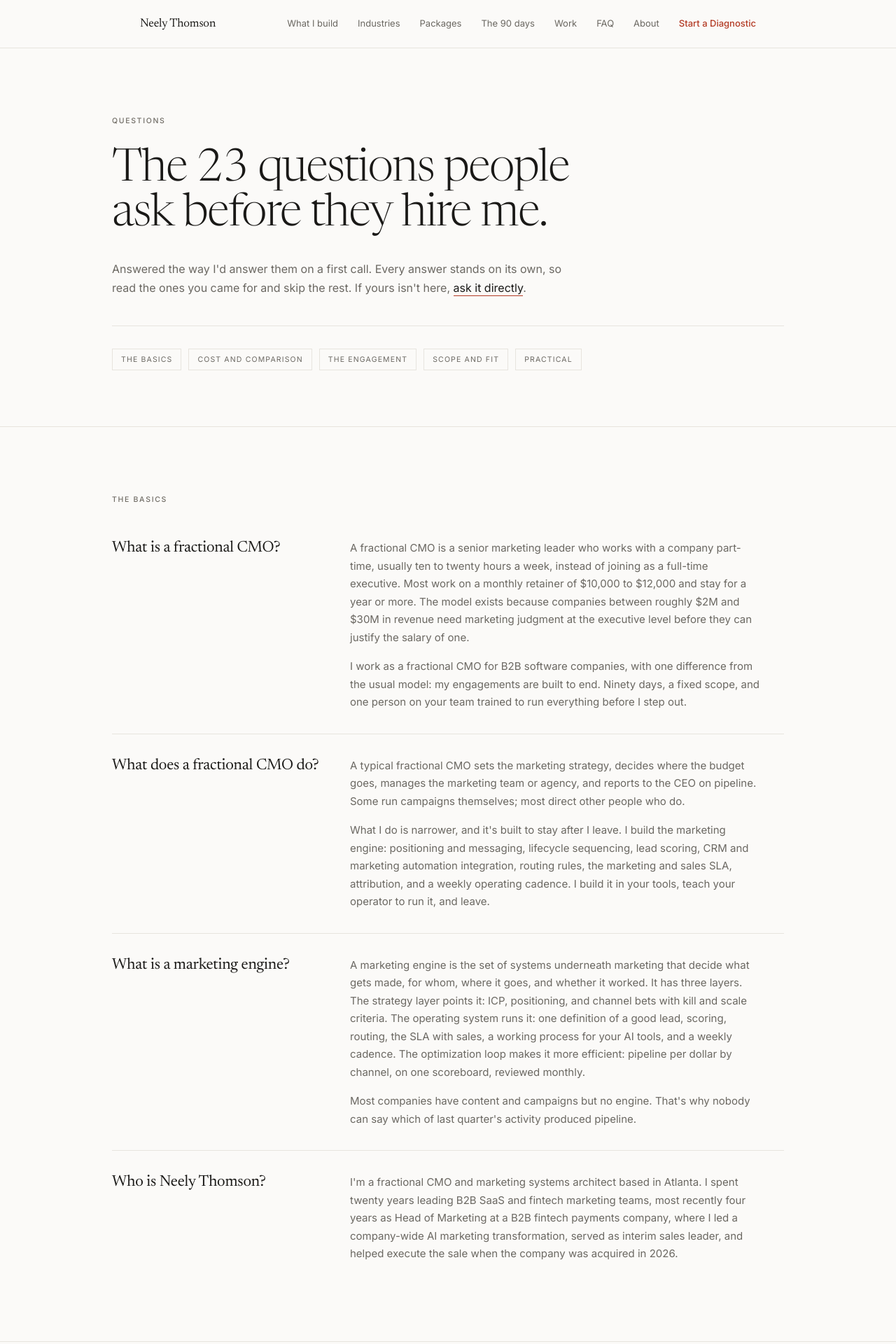
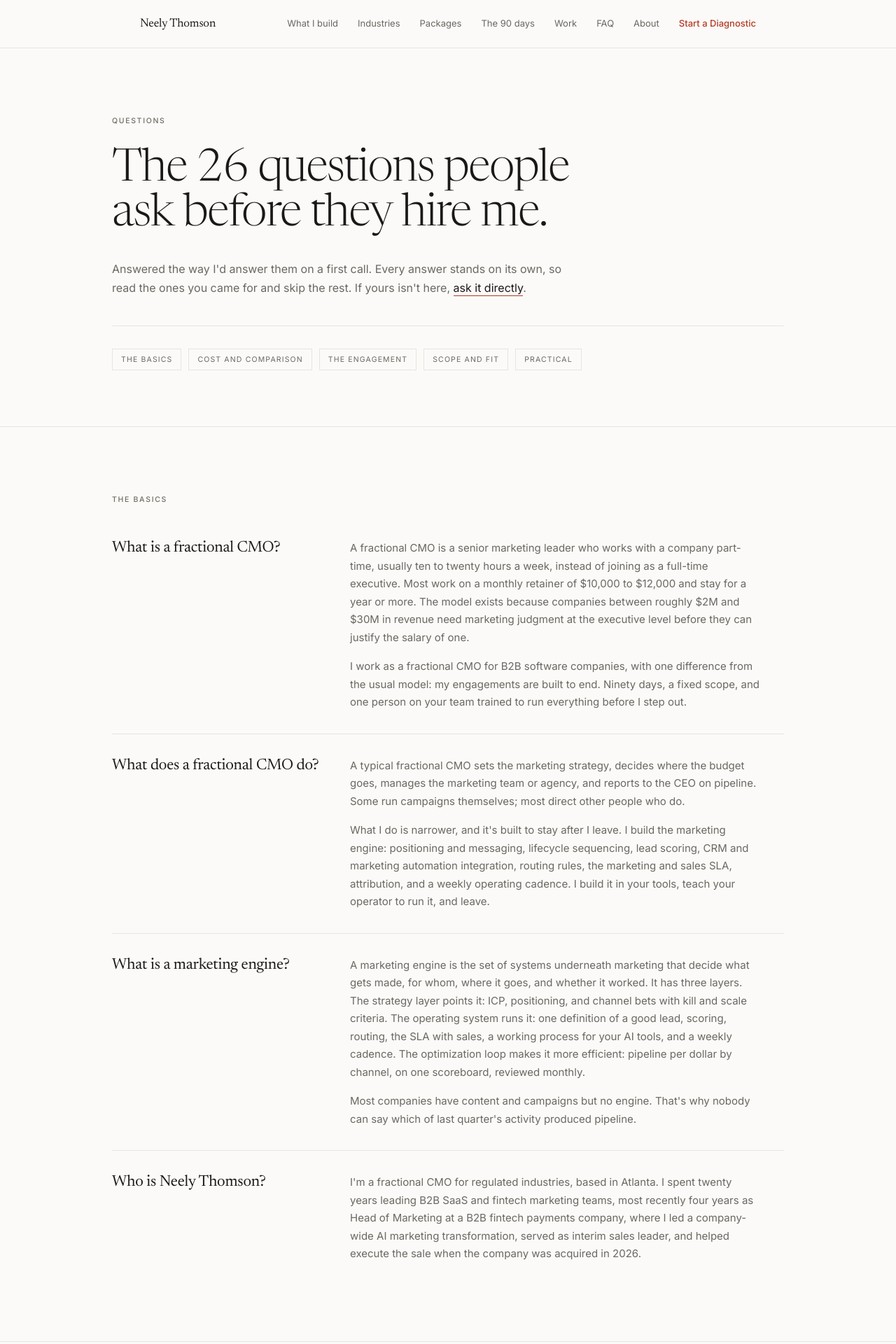
Before and after one commit to neelythomson/neelythomson-site, a Next.js app: page /faq in a window 1280 px wide. Shown: the top 1920 px of the page at 70% size. Built offline with nearby package versions, Linux system fonts and the light colour scheme.

Commit message:
FAQ: three regulated-industry questions (what counts, do you need to know our rules, working with legal), count now 26

```diff
--- a/src/app/faq/page.tsx
+++ b/src/app/faq/page.tsx
@@ -5,7 +5,7 @@ import Breadcrumbs from "@/components/Breadcrumbs";
 
 const TITLE = "Fractional CMO FAQ: How the Engagement Works, What It Costs, Who It's For";
 const DESCRIPTION =
-  "Twenty-two questions people ask before hiring a fractional CMO: what one does, what it costs, how a 90-day build differs from a retainer, and what you keep.";
+  "Twenty-six questions people ask before hiring a fractional CMO: what one does, what it costs, what counts as a regulated industry, how a 90-day build differs from a retainer, and what you keep.";
 
 export const metadata: Metadata = {
   title: TITLE,
@@ -52,7 +52,7 @@ const groups: Group[] = [
       {
         q: "Who is Neely Thomson?",
         a: [
-          "I'm a fractional CMO and marketing systems architect based in Atlanta. I spent twenty years leading B2B SaaS and fintech marketing teams, most recently four years as Head of Marketing at a B2B fintech payments company, where I led a company-wide AI marketing transformation, served as interim sales leader, and helped execute the sale when the company was acquired in 2026.",
+          "I'm a fractional CMO for regulated industries, based in Atlanta. I spent twenty years leading B2B SaaS and fintech marketing teams, most recently four years as Head of Marketing at a B2B fintech payments company, where I led a company-wide AI marketing transformation, served as interim sales leader, and helped execute the sale when the company was acquired in 2026.",
         ],
       },
     ],
@@ -151,6 +151,24 @@ const groups: Group[] = [
         q: "Who is this not for?",
         a: [
           "Companies that need someone to run marketing week to week; that's an operator hire, and I'll say so on the first call. Teams that need a manager more than a system; I don't manage people. Product-led companies where marketing is the whole growth engine and belongs in-house full-time. And companies earlier than about a dozen closed deals, where positioning work will do more than plumbing.",
+        ],
+      },
+      {
+        q: "What counts as a regulated industry?",
+        a: [
+          "Any industry where someone other than the buyer gets a say in what marketing can claim and how a deal closes. In practice that means fintech and payments (NACHA, CFPB, state money transmission rules), healthtech (HIPAA where it applies, the FTC's health breach rule, clinical claim substantiation), edtech and workforce (FERPA, state procurement, grant and fiscal cycles), and govtech (procurement rules and security review). The common thread is a buying committee with a legal, security or compliance reviewer in it, and procurement that runs on a calendar the seller does not control.",
+        ],
+      },
+      {
+        q: "Do you need to know our regulations before you start?",
+        a: [
+          "I need to know how they shape your marketing, and the Diagnostic finds that out in the first week: which claims need counsel, who reviews what, where work waits, and what your buyer's security and procurement teams ask for. I have shipped AI marketing under NACHA and CFPB and I am building a healthtech go-to-market now, so the pattern is familiar. Your counsel stays the authority on the rules themselves. The engine is built so their review happens inside the workflow rather than at the end of it.",
+        ],
+      },
+      {
+        q: "How do you work with our legal and compliance team?",
+        a: [
+          "As part of the build, from the first week. We agree in writing which categories of claim need review and which do not, attach substantiation to every brief so counsel sees the claim and its evidence together, and put review states and routing into the tools your team already uses. Legal gets a shorter queue and a record of what was approved. Marketing gets a calendar that review no longer sets. In the fintech engine, that took 60 percent of the manual work out of campaigns.",
         ],
       },
       {
```
